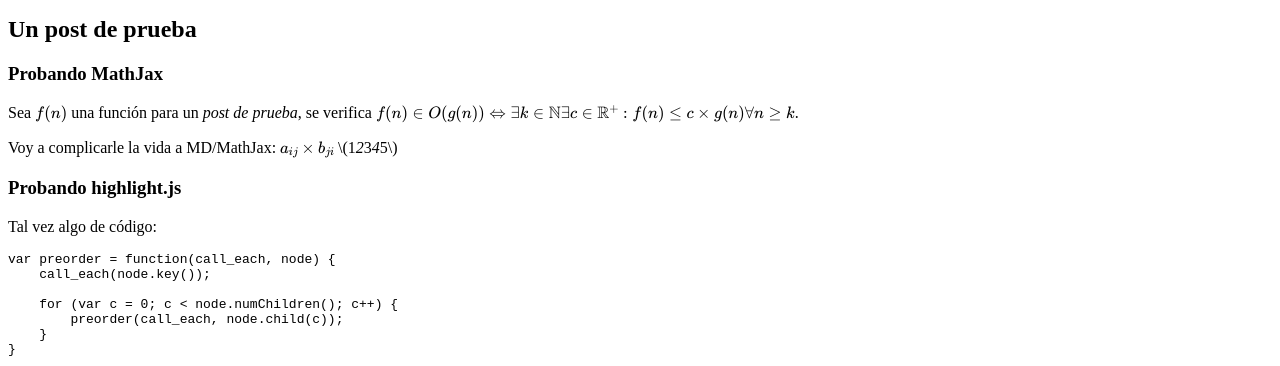
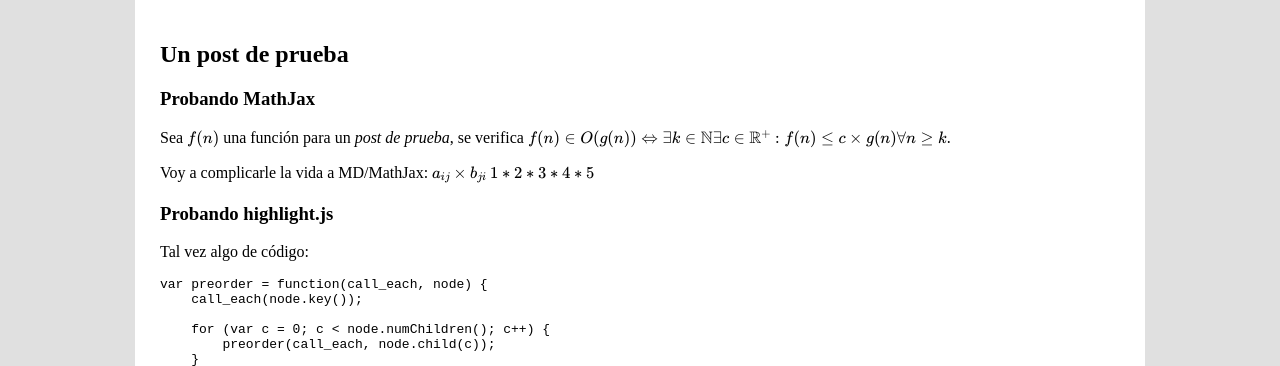
Before and after one commit to fdavidcl/web-notes, a Jekyll site: the page built from _posts/2014-3-6-testpost.md, in a window 1280 px wide, cut to the strip 112-478 px from the top of the page. Built offline with Jekyll 4.4.1, drawn with Linux system fonts in a browser that asks for light colours; formulas are drawn with MathJax 3.

Commit message:
CSS, escapes

```diff
--- a/_posts/2014-3-6-testpost.md
+++ b/_posts/2014-3-6-testpost.md
@@ -7,7 +7,7 @@ title: Un post de prueba
 
 Sea \\(f(n)\\) una función para un *post de prueba*, se verifica $$f(n) \in O(g(n)) \Leftrightarrow \exists k \in \mathbb{N} \exists c \in \mathbb{R}^{+} : f(n) \leq c\times g(n) \forall n \geq k$$.
 
-Voy a complicarle la vida a MD/MathJax: \\(a_{ij}\times b_{ji}\\) \\(1*2*3*4*5\\)
+Voy a complicarle la vida a MD/MathJax: \\(a\_{ij}\times b\_{ji}\\) \\(1\*2\*3\*4\*5\\)
 
 ### Probando highlight.js
 
--- a/css/default.css
+++ b/css/default.css
@@ -0,0 +1,13 @@
+body {
+	font-family: PT Serif, 'PT Serif', serif;
+	background: #e0e0e0;
+}
+
+header, article, footer {
+	background: #fff;
+	margin: 0 auto;
+	padding: 2%;
+	width: 92%;
+	max-width: 960px;
+	min-width: 300px;
+}
```
